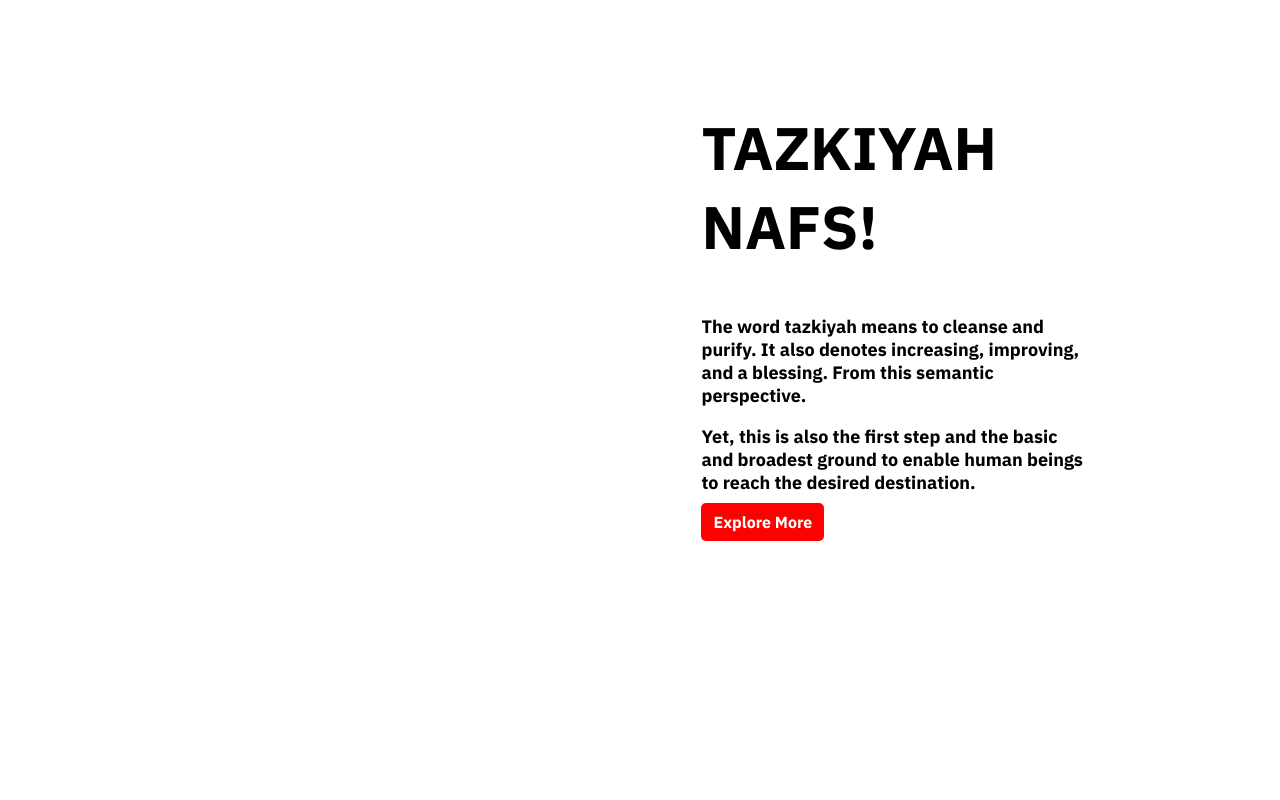
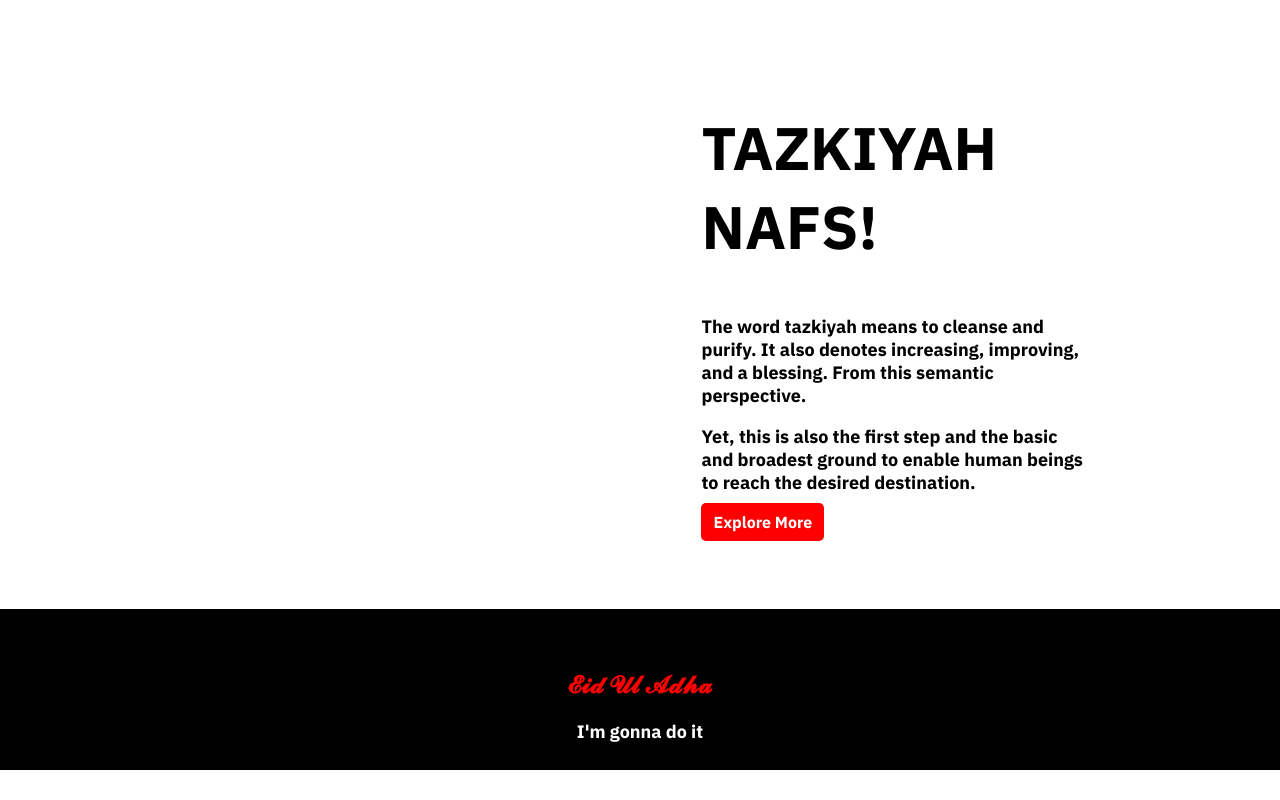
Before and after one commit to HasanBakar/eid-zakat, a plain HTML site: page index.html in a window 1280 px wide. Shown: the part 1278-2078 px from the top of the page. Before the commit the page ends 1887 px from the top, so only its background shows below. Drawn offline with Linux system fonts and the light colour scheme.

Commit message:
footer complete

```diff
--- a/index.html
+++ b/index.html
@@ -56,6 +56,13 @@
             <a href="#" class="link-button">Explore More</a>
         </div>
     </section>
+    <footer class="footer">
+        <div id="align">
+            <h2>𝓔𝓲𝓭 𝓤𝓵 𝓐𝓭𝓱𝓪</h2>
+        <p id="footer-color">I'm gonna do it</p>
+        </div>
+
+    </footer>
 
 </body>
 
--- a/style.css
+++ b/style.css
@@ -11,6 +11,10 @@ h1 {
 p {
     font-size: 18px;
 
+}
+
+h2 {
+    color: red;
 }
 
 .bg-image {
@@ -58,3 +62,18 @@ p {
     width: 50%;
     margin: -8% 0%;
 }
+
+#footer-color {
+    color: white;
+}
+#align{
+    margin: 0px 44%;
+    padding: 39px 0px;
+    text-align: center;
+}
+
+.footer {
+    height: 161px;
+    width: 100%;
+    background-color: black;
+}
```
